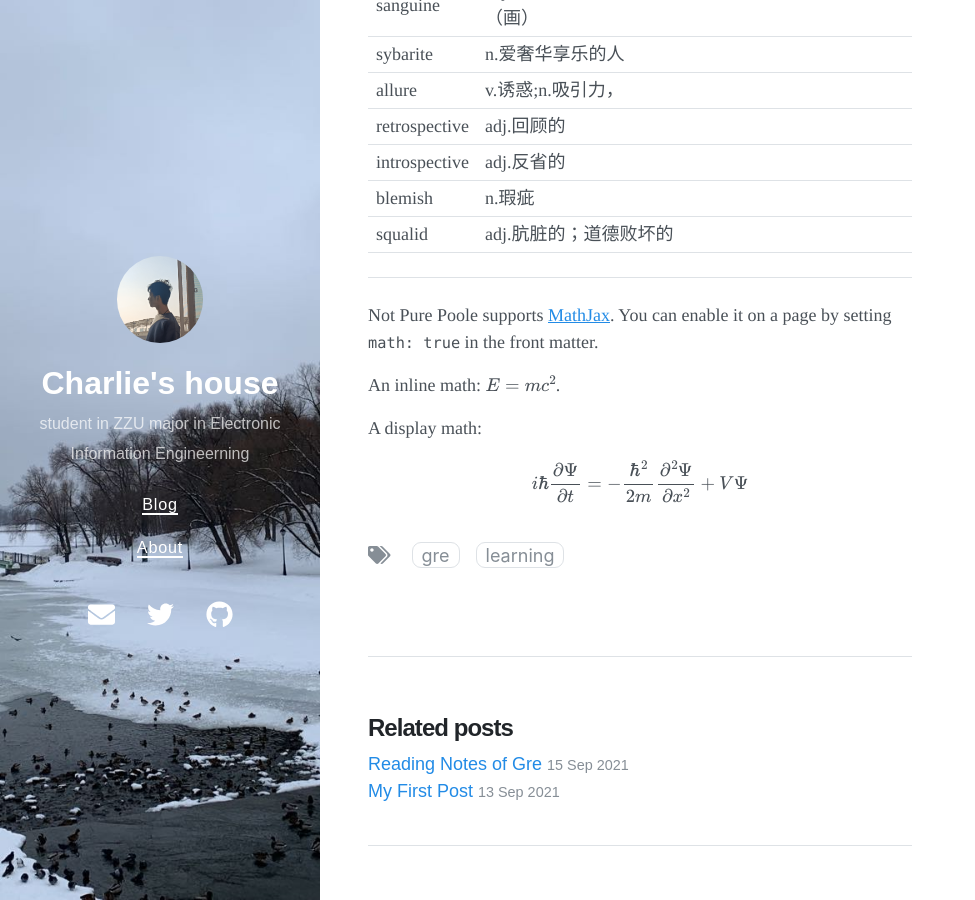
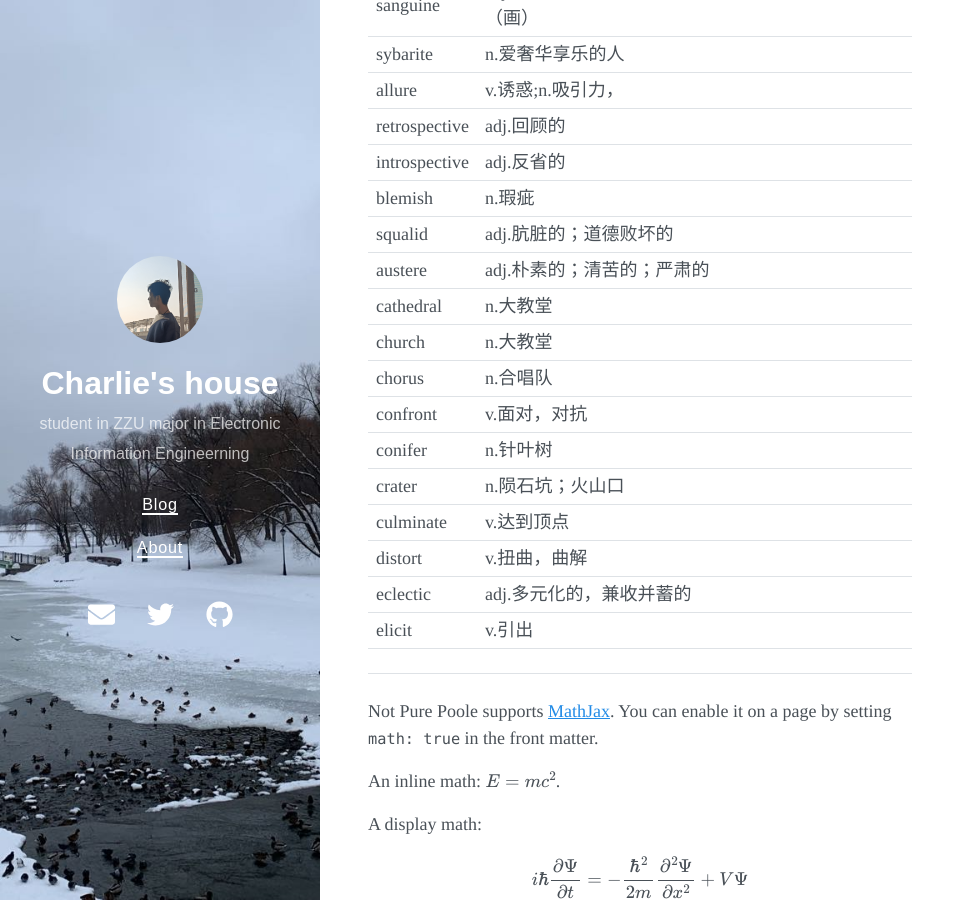
Before and after one commit to wzz1206/wzz1206.github.io, a Jekyll site: the page built from _posts/2021-9-15-Gre-Words-List.md, in a window 1280 px wide and 900 px high, scrolled down 418 px. Shown: the whole window, without its empty margins (0-975 px from the left). Built offline with Jekyll 4.4.1, drawn with Linux system fonts in a browser that asks for light colours; nearby versions of some CDN libraries.

Commit message:
Update 2021-9-15-Gre-Words-List.md

```diff
--- a/_posts/2021-9-15-Gre-Words-List.md
+++ b/_posts/2021-9-15-Gre-Words-List.md
@@ -22,6 +22,17 @@ date: 2021-9-15 10:42 +0800
 |introspective|adj.反省的||
 |blemish|n.瑕疵||
 |squalid|adj.肮脏的；道德败坏的||
+|austere|adj.朴素的；清苦的；严肃的||
+|cathedral|n.大教堂||
+|church|n.大教堂||
+|chorus|n.合唱队||
+|confront|v.面对，对抗||
+|conifer|n.针叶树||
+|crater|n.陨石坑；火山口||
+|culminate|v.达到顶点||
+|distort|v.扭曲，曲解||
+|eclectic|adj.多元化的，兼收并蓄的||
+|elicit|v.引出||
 
 
 
```
